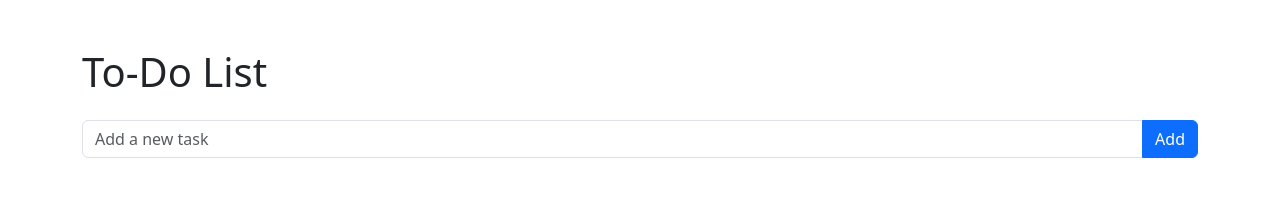
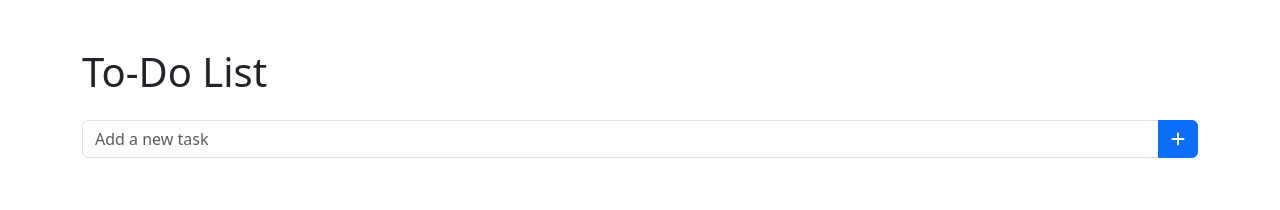
Before and after one commit to mackenzieallen129/bgc-vue-assessment, a Vue app: page / in a window 1280 px wide. Shown: the top 210 px of the page. Built offline with nearby package versions, Linux system fonts and the light colour scheme.

Commit message:
Used font awesome to add in icons for buttons

```diff
--- a/package.json
+++ b/package.json
@@ -8,6 +8,7 @@
     "lint": "vue-cli-service lint"
   },
   "dependencies": {
+    "@fortawesome/fontawesome-free": "^6.5.1",
     "bootstrap": "^5.3.3",
     "core-js": "^3.8.3",
     "vue": "^3.2.13"
--- a/src/components/AddTask.vue
+++ b/src/components/AddTask.vue
@@ -1,7 +1,7 @@
 <template>
     <div class="input-group mb-3">
         <input type="text" v-model="newTask" @keydown.enter="addTask" class="form-control" placeholder="Add a new task">
-    <button @click="addTask" class="btn btn-primary">Add</button>
+        <button @click="addTask" class="btn btn-primary"><i class="fa-solid fa-plus"></i></button>
     </div>
 </template>
 
--- a/src/components/TaskList.vue
+++ b/src/components/TaskList.vue
@@ -9,8 +9,8 @@
             </div>
         </div>
         <div v-if="index !== editingIndex" class="btn-group" role="group">
-          <button @click="startEditing(index)" class="btn btn-secondary btn-sm">Edit</button>
-          <button @click="deleteTask(index)" class="btn btn-danger btn-sm">Delete</button>
+            <button @click="startEditing(index)" class="btn btn-secondary btn-sm"><i class="fas fa-edit"></i></button>
+            <button @click="deleteTask(index)" class="btn btn-danger btn-sm"><i class="fas fa-trash-alt"></i></button>
         </div>
       </li>
     </ul>
--- a/src/main.js
+++ b/src/main.js
@@ -3,5 +3,7 @@ import App from './App.vue'
 
 //utilizing bootstrap for css
 import 'bootstrap/dist/css/bootstrap.min.css'
+//utilizing font awesome for icons
+import '@fortawesome/fontawesome-free/css/all.css';
 
 createApp(App).mount('#app')
```
Also changed, not shown: 1 other file (tests, documents, lock files or other folders). Lines whose indentation alone changed are shown as unchanged.
